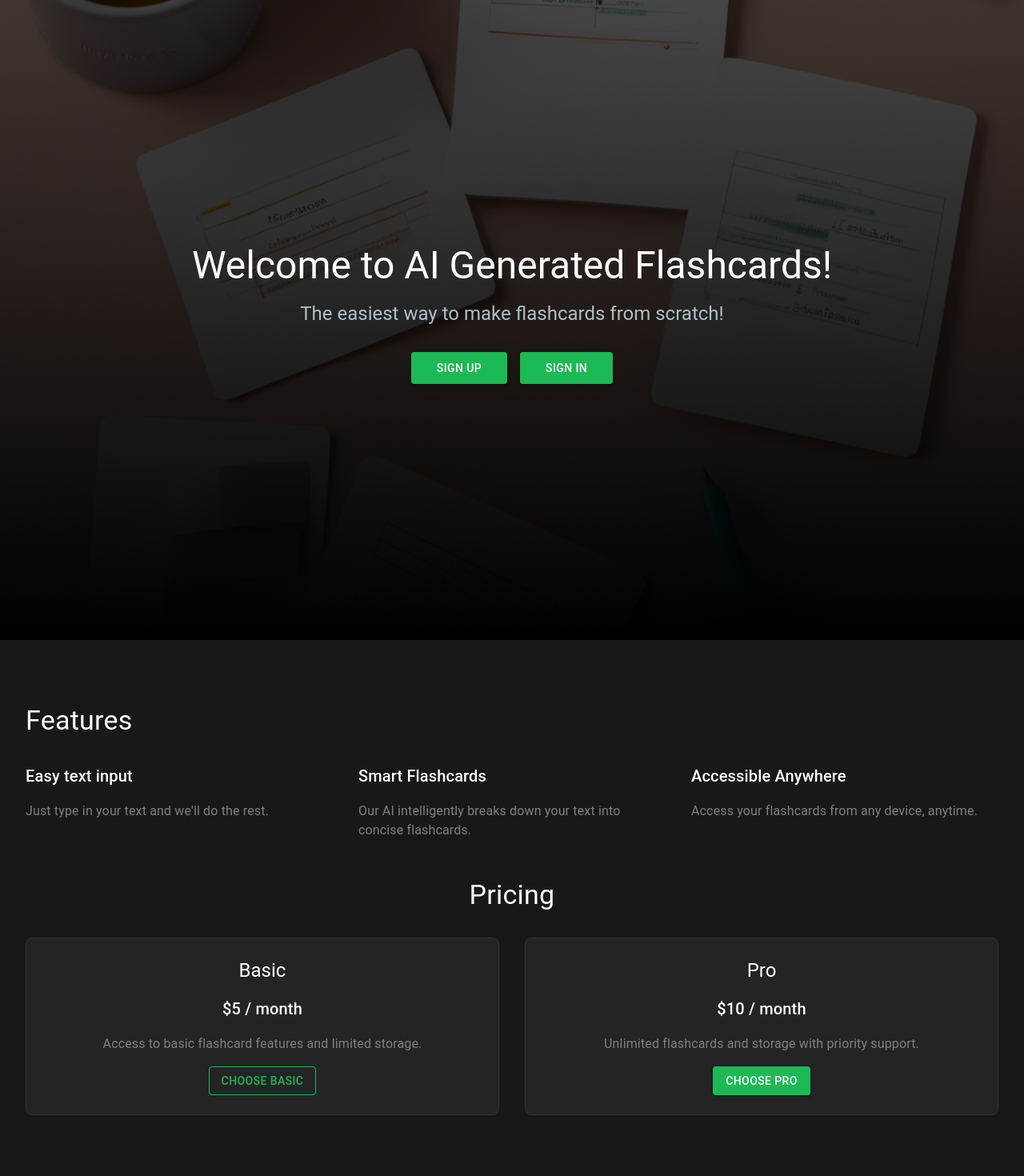
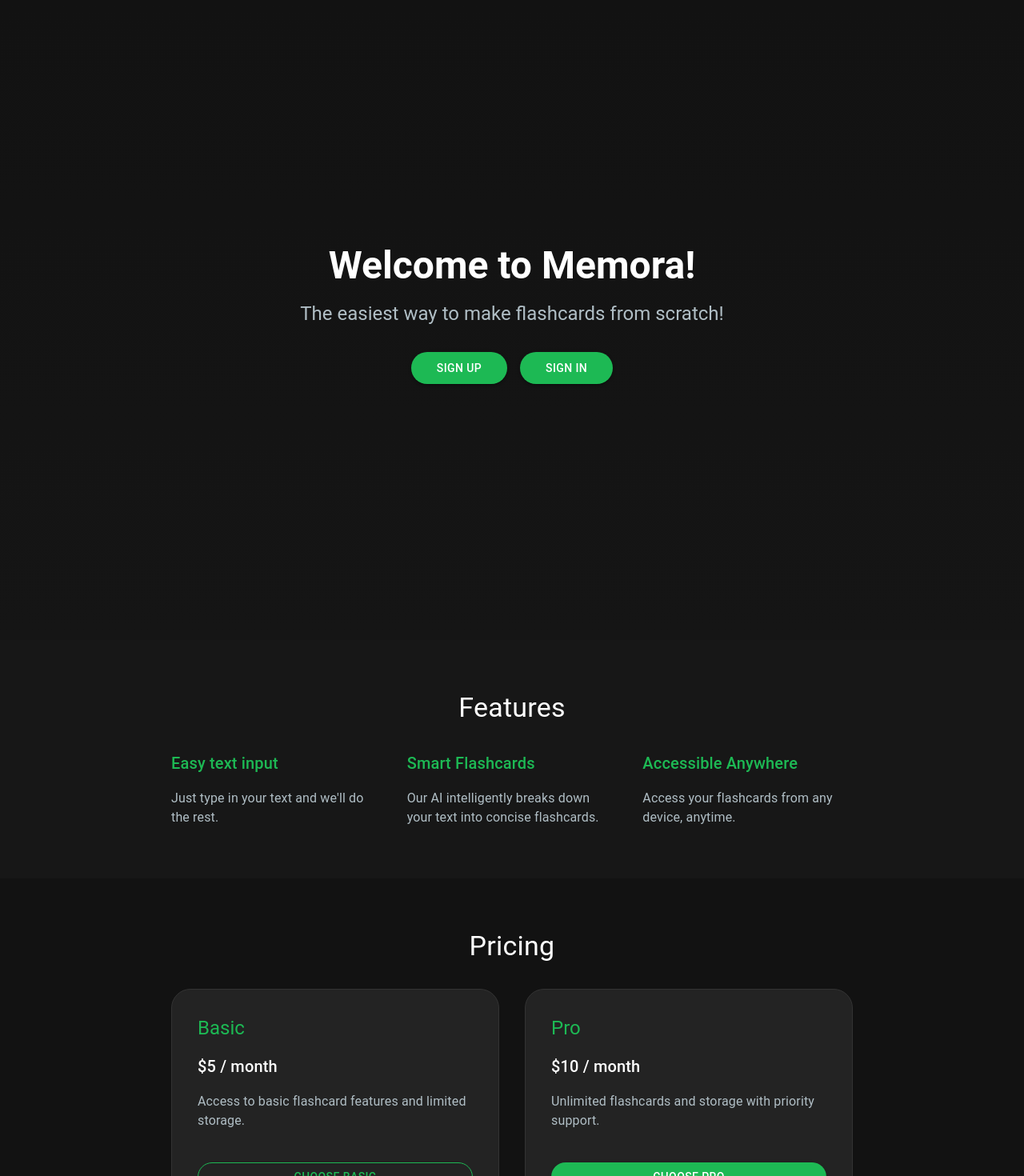
Before and after one commit to Mago223/flashcard, a Next.js app: page / in a window 1280 px wide. Shown: the top 1470 px of the page at 80% size. Built offline with nearby package versions, Linux system fonts and the light colour scheme; no server answers.

Commit message:
added extra styling

```diff
--- a/app/components/LandingPage.js
+++ b/app/components/LandingPage.js
@@ -1,8 +1,8 @@
 "use client";
 import Link from "next/link";
 import getStripe from "@/utils/get-stripe";
-import backgroundImage from "./../images/study_flashcards_people_cartoon_xl_1024.png";
 import { Box, Typography, Container, Button, Grid } from "@mui/material";
+import { motion } from "framer-motion";
 
 export default function LandingPage() {
   const handleSubmit = async () => {
@@ -29,57 +29,54 @@ export default function LandingPage() {
     }
   };
 
+  const fadeIn = {
+    hidden: { opacity: 0 },
+    visible: { opacity: 1, transition: { duration: 1 } },
+  };
+
+  const slideUp = {
+    hidden: { y: 50, opacity: 0 },
+    visible: { y: 0, opacity: 1, transition: { duration: 0.8 } },
+  };
+
   return (
-    <Box sx={{ backgroundColor: "#121212", color: "white" }}>
-      {/* Background Image Container */}
     <Box
       sx={{
-          position: "relative",
-          height: "100vh",
-          width: "100%",
-          backgroundImage: `url(${backgroundImage.src})`,
-          backgroundSize: "cover",
-          backgroundPosition: "center",
+        background: "linear-gradient(to bottom, #121212, #181818)",
+        color: "white",
+        minHeight: "100vh",
       }}
     >
-        {/* Gradient Overlay */}
-        <Box
-          sx={{
-            position: "absolute",
-            top: 0,
-            left: 0,
-            right: 0,
-            bottom: 0,
-            background:
-              "linear-gradient(to bottom, rgba(0, 0, 0, 0.7), rgba(0, 0, 0, 1))",
-            zIndex: 1,
-          }}
-        />
-
-        {/* Centered Content */}
+      {/* Hero Section */}
       <Container
         sx={{
-            position: "relative",
-            zIndex: 2,
           textAlign: "center",
-            color: "white",
-            padding: 2,
-            height: "100%",
+          padding: 8,
           display: "flex",
           flexDirection: "column",
           justifyContent: "center",
+          alignItems: "center",
+          minHeight: "100vh",
         }}
       >
-          <Typography variant="h3" component="h1" sx={{ mb: 2 }}>
-            Welcome to AI Generated Flashcards!
+        <motion.div initial="hidden" animate="visible" variants={fadeIn}>
+          <Typography
+            variant="h3"
+            component="h1"
+            sx={{ mb: 2, fontWeight: "bold" }}
+          >
+            Welcome to Memora!
           </Typography>
+        </motion.div>
+        <motion.div initial="hidden" animate="visible" variants={slideUp}>
           <Typography
             variant="h5"
-            component="h1"
+            component="h2"
             sx={{ mb: 4, color: "#b0bec5" }}
           >
             The easiest way to make flashcards from scratch!
           </Typography>
+        </motion.div>
         <Box sx={{ mb: 2 }}>
           <Link href="/signup" passHref>
             <Button
@@ -90,6 +87,7 @@ export default function LandingPage() {
                 "&:hover": { backgroundColor: "#1aa34a" },
                 px: 4,
                 py: 1,
+                borderRadius: "20px",
               }}
             >
               Sign Up
@@ -104,6 +102,7 @@ export default function LandingPage() {
                 "&:hover": { backgroundColor: "#1aa34a" },
                 px: 4,
                 py: 1,
+                borderRadius: "20px",
               }}
             >
               Sign In
@@ -111,122 +110,139 @@ export default function LandingPage() {
           </Link>
         </Box>
       </Container>
-      </Box>
 
-      {/* Additional Content */}
+      {/* Features Section */}
       <Box
         sx={{
-          padding: 4,
-          backgroundColor: "#181818",
-          minHeight: "100vh",
+          padding: 8,
+          backgroundColor: "rgba(24, 24, 24, 0.95)",
         }}
       >
-        <Box sx={{ my: 6, color: "white" }}>
-          <Typography variant="h4" sx={{ mb: 4 }}>
+        <Container maxWidth="md">
+          <motion.div initial="hidden" animate="visible" variants={fadeIn}>
+            <Typography variant="h4" sx={{ mb: 4, textAlign: "center" }}>
               Features
             </Typography>
+          </motion.div>
           <Grid container spacing={4}>
-            <Grid item xs={12} md={4}>
-              <Typography variant="h6" sx={{ mb: 2 }}>
-                Easy text input
+            {[
+              {
+                title: "Easy text input",
+                description: "Just type in your text and we'll do the rest.",
+              },
+              {
+                title: "Smart Flashcards",
+                description:
+                  "Our AI intelligently breaks down your text into concise flashcards.",
+              },
+              {
+                title: "Accessible Anywhere",
+                description: "Access your flashcards from any device, anytime.",
+              },
+            ].map((feature, index) => (
+              <Grid item xs={12} md={4} key={index}>
+                <motion.div
+                  initial="hidden"
+                  animate="visible"
+                  variants={slideUp}
+                >
+                  <Typography variant="h6" sx={{ mb: 2, color: "#1DB954" }}>
+                    {feature.title}
                   </Typography>
-              <Typography color="gray">
-                Just type in your text and we'll do the rest.
-              </Typography>
+                  <Typography color="#b0bec5">{feature.description}</Typography>
+                </motion.div>
               </Grid>
-            <Grid item xs={12} md={4}>
-              <Typography variant="h6" sx={{ mb: 2 }}>
-                Smart Flashcards
-              </Typography>
-              <Typography color="gray">
-                Our AI intelligently breaks down your text into concise
-                flashcards.
-              </Typography>
+            ))}
           </Grid>
-            <Grid item xs={12} md={4}>
-              <Typography variant="h6" sx={{ mb: 2 }}>
-                Accessible Anywhere
-              </Typography>
-              <Typography color="gray">
-                Access your flashcards from any device, anytime.
-              </Typography>
-            </Grid>
-          </Grid>
+        </Container>
       </Box>
 
       {/* Pricing Section */}
-        <Box sx={{ my: 6, textAlign: "center", color: "white" }}>
-          <Typography variant="h4" sx={{ mb: 4 }}>
+      <Box sx={{ padding: 8, backgroundColor: "rgba(18, 18, 18, 0.95)" }}>
+        <Container maxWidth="md">
+          <motion.div initial="hidden" animate="visible" variants={fadeIn}>
+            <Typography variant="h4" sx={{ mb: 4, textAlign: "center" }}>
               Pricing
             </Typography>
+          </motion.div>
           <Grid container spacing={4}>
-            <Grid item xs={12} md={6}>
+            {[
+              {
+                title: "Basic",
+                price: "$5 / month",
+                description:
+                  "Access to basic flashcard features and limited storage.",
+                buttonText: "Choose Basic",
+                variant: "outlined",
+              },
+              {
+                title: "Pro",
+                price: "$10 / month",
+                description:
+                  "Unlimited flashcards and storage with priority support.",
+                buttonText: "Choose Pro",
+                variant: "contained",
+              },
+            ].map((plan, index) => (
+              <Grid item xs={12} md={6} key={index}>
+                <motion.div
+                  initial="hidden"
+                  animate="visible"
+                  variants={slideUp}
+                >
                   <Box
                     sx={{
-                  p: 3,
-                  border: "1px solid",
-                  borderColor: "#333",
-                  borderRadius: 2,
-                  backgroundColor: "#242424",
+                      p: 4,
+                      border: "1px solid #333",
+                      borderRadius: "24px",
+                      backgroundColor: "rgba(36, 36, 36, 0.95)",
+                      height: "100%",
+                      display: "flex",
+                      flexDirection: "column",
+                      justifyContent: "space-between",
                     }}
                   >
-                <Typography variant="h5" sx={{ mb: 2 }}>
-                  Basic
+                    <div>
+                      <Typography variant="h5" sx={{ mb: 2, color: "#1DB954" }}>
+                        {plan.title}
                       </Typography>
                       <Typography variant="h6" sx={{ mb: 2 }}>
-                  $5 / month
+                        {plan.price}
                       </Typography>
-                <Typography color="gray">
-                  Access to basic flashcard features and limited storage.
+                      <Typography color="#b0bec5" sx={{ mb: 3 }}>
+                        {plan.description}
                       </Typography>
+                    </div>
                     <Button
-                  variant="outlined"
-                  color="primary"
+                      variant={plan.variant}
                       sx={{
                         mt: 2,
-                    color: "#1DB954",
+                        backgroundColor:
+                          plan.variant === "contained"
+                            ? "#1DB954"
+                            : "transparent",
+                        color:
+                          plan.variant === "contained" ? "white" : "#1DB954",
                         borderColor: "#1DB954",
-                    "&:hover": { borderColor: "#1aa34a", color: "#1aa34a" },
+                        "&:hover": {
+                          backgroundColor:
+                            plan.variant === "contained"
+                              ? "#1aa34a"
+                              : "rgba(29, 185, 84, 0.1)",
+                          borderColor: "#1aa34a",
+                        },
+                        borderRadius: "20px",
                       }}
+                      onClick={plan.title === "Pro" ? handleSubmit : undefined}
                     >
-                  Choose Basic
+                      {plan.buttonText}
                     </Button>
                   </Box>
+                </motion.div>
               </Grid>
-            <Grid item xs={12} md={6}>
-              <Box
-                sx={{
-                  p: 3,
-                  border: "1px solid",
-                  borderColor: "#333",
-                  borderRadius: 2,
-                  backgroundColor: "#242424",
-                }}
-              >
-                <Typography variant="h5" sx={{ mb: 2 }}>
-                  Pro
-                </Typography>
-                <Typography variant="h6" sx={{ mb: 2 }}>
-                  $10 / month
-                </Typography>
-                <Typography color="gray">
-                  Unlimited flashcards and storage with priority support.
-                </Typography>
-                <Button
-                  variant="contained"
-                  sx={{
-                    mt: 2,
-                    backgroundColor: "#1DB954",
-                    "&:hover": { backgroundColor: "#1aa34a" },
-                  }}
-                  onClick={handleSubmit}
-                >
-                  Choose Pro
-                </Button>
-              </Box>
+            ))}
           </Grid>
-          </Grid>
-        </Box>
+        </Container>
       </Box>
     </Box>
   );
```
Also changed, not shown: app/signup/page.js (+72 -87 lines). Lines whose indentation alone changed are shown as unchanged.
